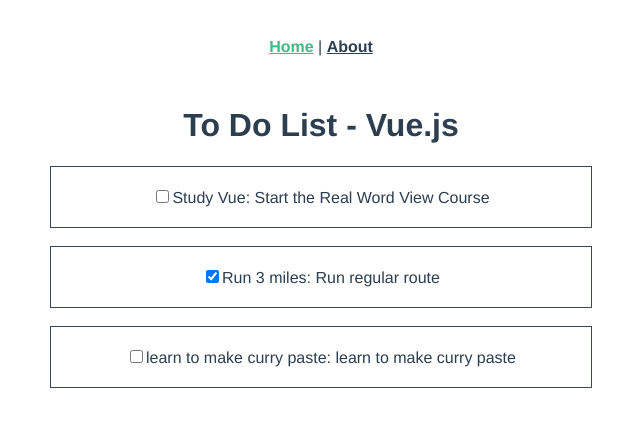
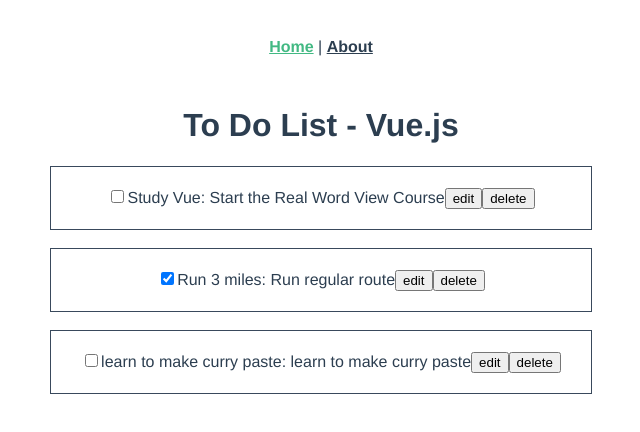
Before and after one commit to danlagos/to-do-vue-app, a Vue app: page / in a window 1280 px wide. Shown: the top 432 px of the page, without its empty margins (319-959 px from the left). Built offline with nearby package versions, Linux system fonts and the light colour scheme.

Commit message:
hard coded buttons.

```diff
--- a/src/components/ToDoCard.vue
+++ b/src/components/ToDoCard.vue
@@ -9,6 +9,12 @@
     />
     <label for="checkbox"> {{ todo.title }}: </label>
     <span> {{ todo.description }} </span>
+    <!-- Need edit button give it an icon-->
+    <input type="button" value="edit" />
+    <label for="edit"></label>
+    <!-- need delete button give it a trash icon-->
+    <input type="button" value="delete" />
+    <label for="delete"></label>
   </div>
 </template>
 
```
